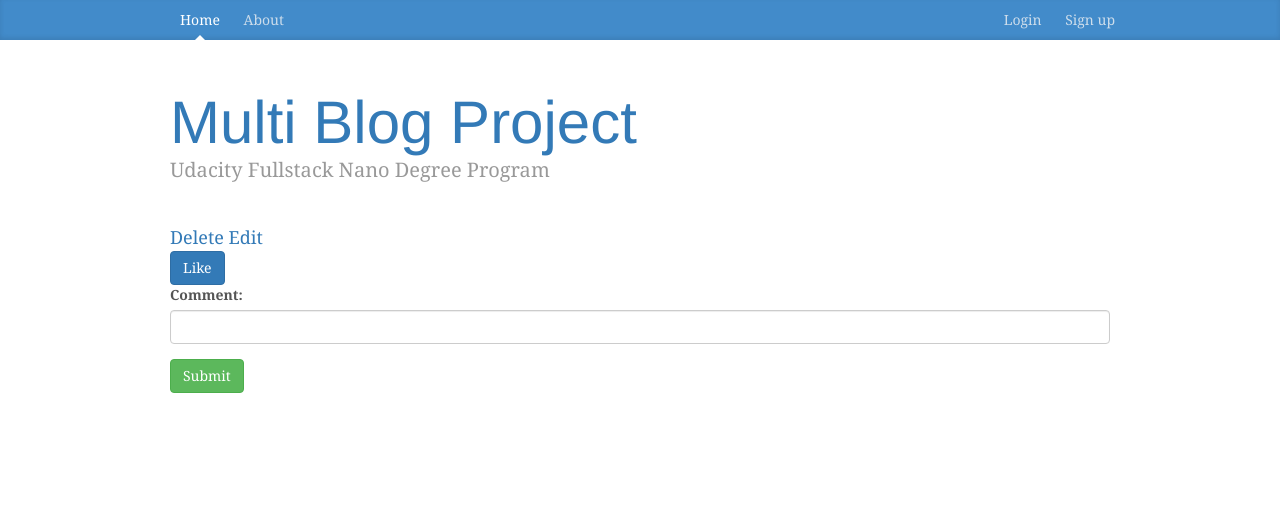
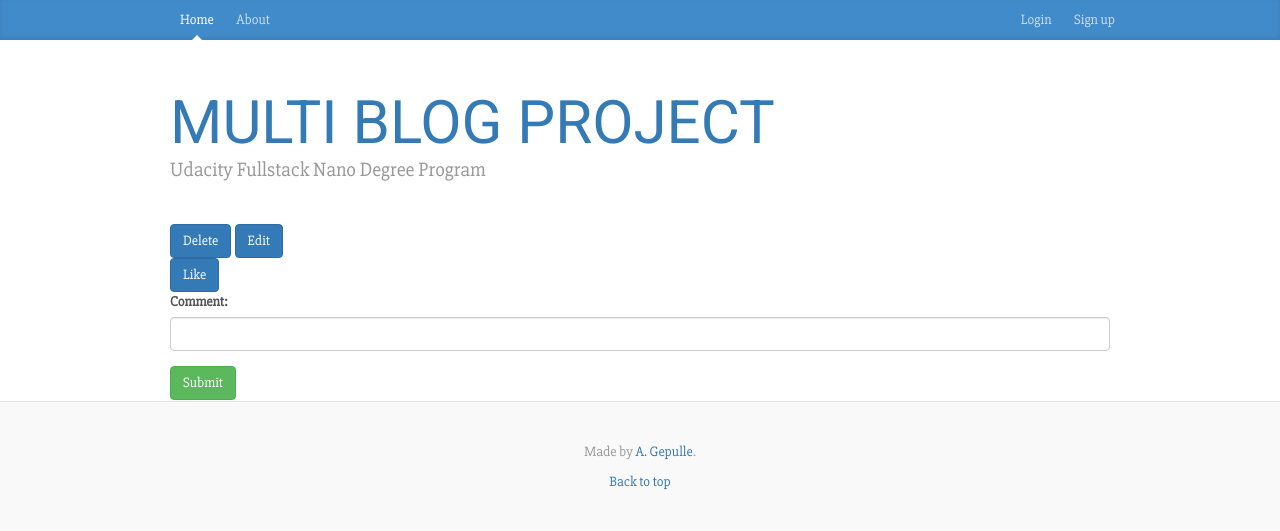
Before and after one commit to anncodes/multi-user, a Python web app: template templates/permalink.html in a window 1280 px wide. Shown: the top 531 px of the page. Run offline with Jinja, Linux system fonts and the light colour scheme; the template is opened without the code that fills it, so the values that code supplies are empty; some libraries are stand-ins or nearby versions.

Commit message:
Update
Fixed template issues, added like and comment feature, and fixed delete
and edit issues

```diff
--- a/static/blog.css
+++ b/static/blog.css
@@ -3,7 +3,7 @@
  */
 
 body {
-  font-family: Georgia, "Times New Roman", Times, serif;
+  font-family: 'Slabo 27px', serif;
   color: #555;
 }
 
@@ -14,7 +14,7 @@ h4, .h4,
 h5, .h5,
 h6, .h6 {
   margin-top: 0;
-  font-family: "Helvetica Neue", Helvetica, Arial, sans-serif;
+  font-family: 'Roboto', sans-serif;
   font-weight: normal;
   color: #333;
 }
@@ -87,6 +87,7 @@ h6, .h6 {
   margin-bottom: 0;
   font-size: 60px;
   font-weight: normal;
+  text-transform: uppercase;
 }
 .blog-description {
   font-size: 20px;
@@ -149,6 +150,43 @@ h6, .h6 {
   color: #999;
 }
 
+/*
+ *Custom styles
+ */
+
+ a.helloUser{
+  color: #fff;
+  font-style: bold;
+  margin-right: 5px;
+ }
+
+textarea{
+  width: 500px;
+  height: 400px;
+  margin-bottom: 5px;
+  border-bottom-right-radius: 0;
+  border-bottom-left-radius: 0;
+  color: #555; */
+  background-color: #fff;
+  background-image: none;
+  border: 1px solid #ccc;
+  border-radius: 4px;
+  -webkit-box-shadow: inset 0 1px 1px rgba(0,0,0,.075);
+  box-shadow: inset 0 1px 1px rgba(0,0,0,.075);
+  -webkit-transition: border-color ease-in-out .15s,-webkit-box-shadow ease-in-out .15s;
+  -o-transition: border-color ease-in-out .15s,box-shadow ease-in-out .15s;
+  transition: border-color ease-in-out .15s,box-shadow ease-in-out .15s;
+}
+
+h2.form-signin-heading{
+  color: #337ab7;
+  font-size: 25px;
+  font-style: bold;
+}
+
+.form-control{
+  margin-bottom: 10px;
+}
 
 /*
  * Footer
--- a/static/signin.css
+++ b/static/signin.css
@@ -50,3 +50,7 @@ body {
   border-top-left-radius: 0;
   border-top-right-radius: 0;
 }
+
+/*
+ * My own styles
+ */
--- a/templates/base.html
+++ b/templates/base.html
@@ -12,23 +12,25 @@
     <title>Udacity Full Stack Nano Degree-Multi blog Project </title>
 
     <!-- Bootstrap core CSS -->
-    <link href="static/bootstrap.min.css" rel="stylesheet">
+    <link href="../../static/bootstrap.min.css" rel="stylesheet">
 
     <!-- IE10 viewport hack for Surface/desktop Windows 8 bug -->
-    <link href="static/ie10-viewport-bug-workaround.css" rel="stylesheet">
+    <link href="../../static/ie10-viewport-bug-workaround.css" rel="stylesheet">
 
     <!-- Custom styles for this template -->
-    <link href="static/blog.css" rel="stylesheet">
+    <link href="../../static/blog.css" rel="stylesheet">
 
     <!-- Just for debugging purposes. Don't actually copy these 2 lines! -->
     <!--[if lt IE 9]><script src="../../assets/js/ie8-responsive-file-warning.js"></script><![endif]-->
-    <script src="static/ie-emulation-modes-warning.js"></script>
+    <script src="../../static/ie-emulation-modes-warning.js"></script>
 
     <!-- HTML5 shim and Respond.js for IE8 support of HTML5 elements and media queries -->
     <!--[if lt IE 9]>
       <script src="https://oss.maxcdn.com/html5shiv/3.7.3/html5shiv.min.js"></script>
       <script src="https://oss.maxcdn.com/respond/1.4.2/respond.min.js"></script>
     <![endif]-->
+
+    <link href="https://fonts.googleapis.com/css?family=Roboto|Slabo+27px" rel="stylesheet">
   </head>
 
 <body>
@@ -40,7 +42,11 @@
         <!--Login- signup section of the navbar-->
         <ul class="nav navbar-nav navbar-right">
         {% if user %}
-        {{user.name}}<a href="/logout">logout</a>
+          <a class="helloUser">Hi, {{user.name}}!</a>
+            <a class="btn btn-success" href="/blog/newpost">New Post
+                <span class="glyphicon glyphicon-pencil" aria-hidden="true"/>
+            </a>
+            <a class="btn btn-primary" href="/logout">Logout</a>
         {% else %}
             <a class="blog-nav-item" href="/login">Login</a>
             <a class="blog-nav-item" href="/signup">Sign up</a>
@@ -59,23 +65,30 @@
 
       <div class="row">
         <div class="col-sm-8 blog-main">
-
           {% block content %}
           {% endblock %}
         </div>
       </div>
 
+
+
   </div>
 
+ <footer class="blog-footer">
+      <p>Made by <a href="#">A. Gepulle</a>.</p>
+      <p>
+        <a href="#">Back to top</a>
+      </p>
+    </footer>
 
 <!-- Bootstrap core JavaScript
     ================================================== -->
     <!-- Placed at the end of the document so the pages load faster -->
     <script src="https://ajax.googleapis.com/ajax/libs/jquery/1.12.4/jquery.min.js"></script>
     <script>window.jQuery || document.write('<script src="static/jquery.min.js"><\/script>')</script>
-    <script src="static/bootstrap.min.js"></script>
+    <script src="../static/bootstrap.min.js"></script>
     <!-- IE10 viewport hack for Surface/desktop Windows 8 bug -->
-    <script src="static/ie10-viewport-bug-workaround.js"></script>
+    <script src="../static/ie10-viewport-bug-workaround.js"></script>
   </body>
 </html>
 
--- a/templates/front.html
+++ b/templates/front.html
@@ -3,10 +3,10 @@
 {% block content %}
 
   {% for p in posts %}
-  	{% if p.key().id()|string != deleted_post_id |string %}
+
     	{{ p.render() | safe }}
     <br><br>
-    {% endif %}
+
   {% endfor %}
 
 {% endblock %}
--- a/templates/newpost.html
+++ b/templates/newpost.html
@@ -8,9 +8,9 @@
         <h2 class="form-signin-heading">New post</h2>
 
         <label for="inputSubject" class="aria-label">Subject</label>
-        <name="subject" value="{{subject}}" id="inputSubject" class="form-control" placeholder="" required autofocus >
+        <input type="text" name="subject" value="{{subject}}" id="inputSubject" class="form-control" placeholder="" required autofocus >
 
-        <label for="inputSubject" class="aria-label">Subject</label>
+        <label for="inputSubject" class="aria-label">Write your thoughts below</label>
         <textarea name="content">{{content}}</textarea>
 
         <div class="error">
--- a/templates/permalink.html
+++ b/templates/permalink.html
@@ -1,24 +1,24 @@
 {% extends "base.html" %}
 
 <div class="row">
-        <div class="col-sm-8 blog-main">
 
+<div class="col-sm-8 blog-main">
 {% block content %}
-  <a href="/blog/deletepost/{{post.key().id()}}">Delete</a>
-  <a href="/blog/editpost/{{post.key().id()}}">Edit</a>
+  <a class="btn btn-primary" href="/blog/deletepost/{{post.key().id()}}">Delete</a>
+  <a class="btn btn-primary"href="/blog/editpost/{{post.key().id()}}">Edit</a>
   {{post.render() | safe}}
 </div>
 </div>
 
   <div class="row">
-        <div class="sub-work col-md-12">
+        <div class="col-md-12">
             <form method="post" role="form">
                 <input type="hidden" class="form-control" id="like" name="like" value="update">
                 <button type="submit" class="btn btn-primary">Like {{noOfLikes}}</button>
             </form>
         </div>
 
-        <div class="sub-work col-md-12">
+        <div class="col-md-12">
             <form method="post" role="form" class="comment-form">
                 <div class="form-group">
                     <label for="comment">Comment:</label>
@@ -28,7 +28,7 @@
             </form>
         </div>
 
-        <div class="sub-work col-md-12">
+        <div class="col-md-12">
             {% for c in comments %}
             <blockquote>
                 <a class="comment-delete btn btn-danger pull-right" href="/blog/deletecomment/{{post.key().id()}}/{{c.key().id()}}">Delete</a>
--- a/templates/post.html
+++ b/templates/post.html
@@ -4,7 +4,7 @@
   <div class="blog-post">
 
     <h2 class="blog-post-title"><a href="/blog/{{p.key().id()}}#">{{p.subject}}</a></h2>
-      <p class="blog-post-meta">{{p.created.strftime("%b %d, %Y")}} </p>
+      <p class="blog-post-meta">{{p.created.strftime("%b %d, %Y")}} by {{p.getUserName()}} </p>
 
             <p> {{p._render_text | safe}}</p>
     </div>
```
Also changed, not shown: main.py (+14 -13 lines), templates/editpost.html (+31 -1 lines), 1 other file.
